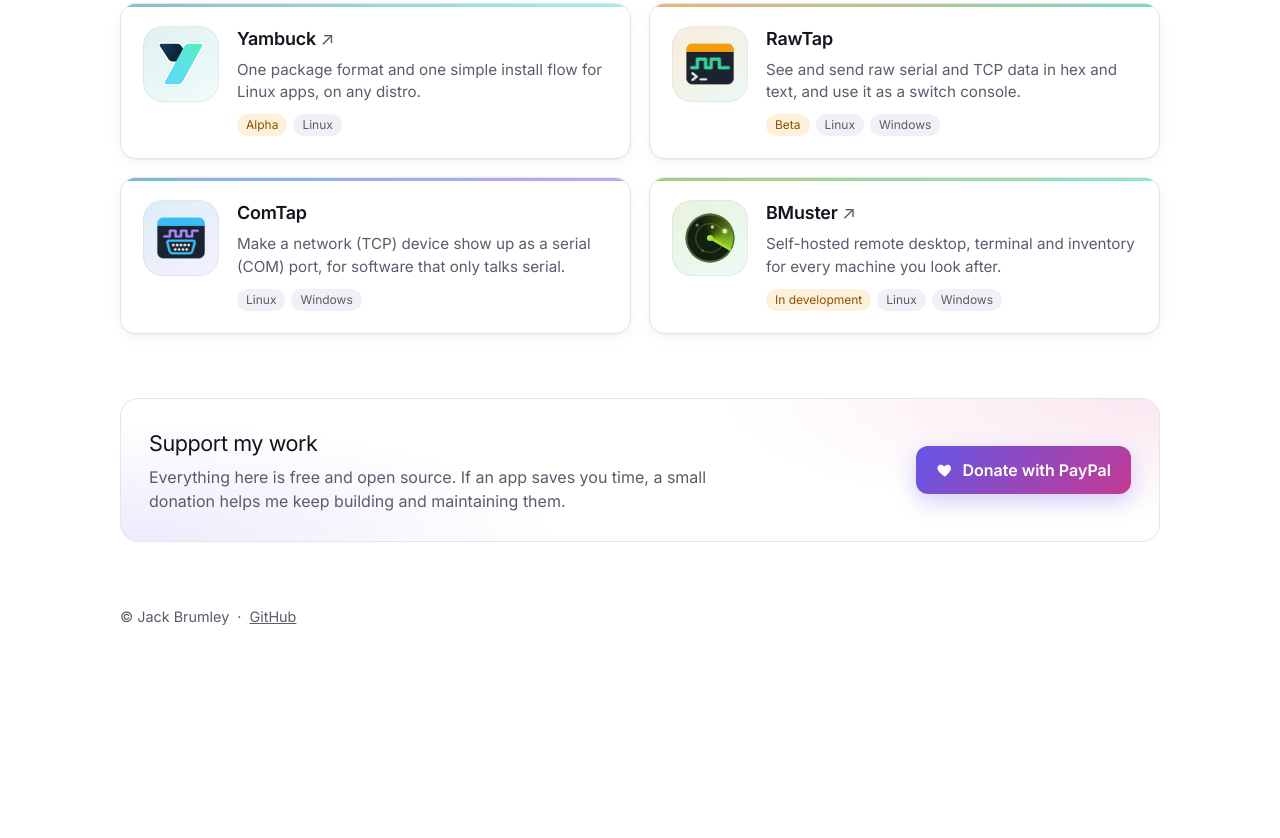
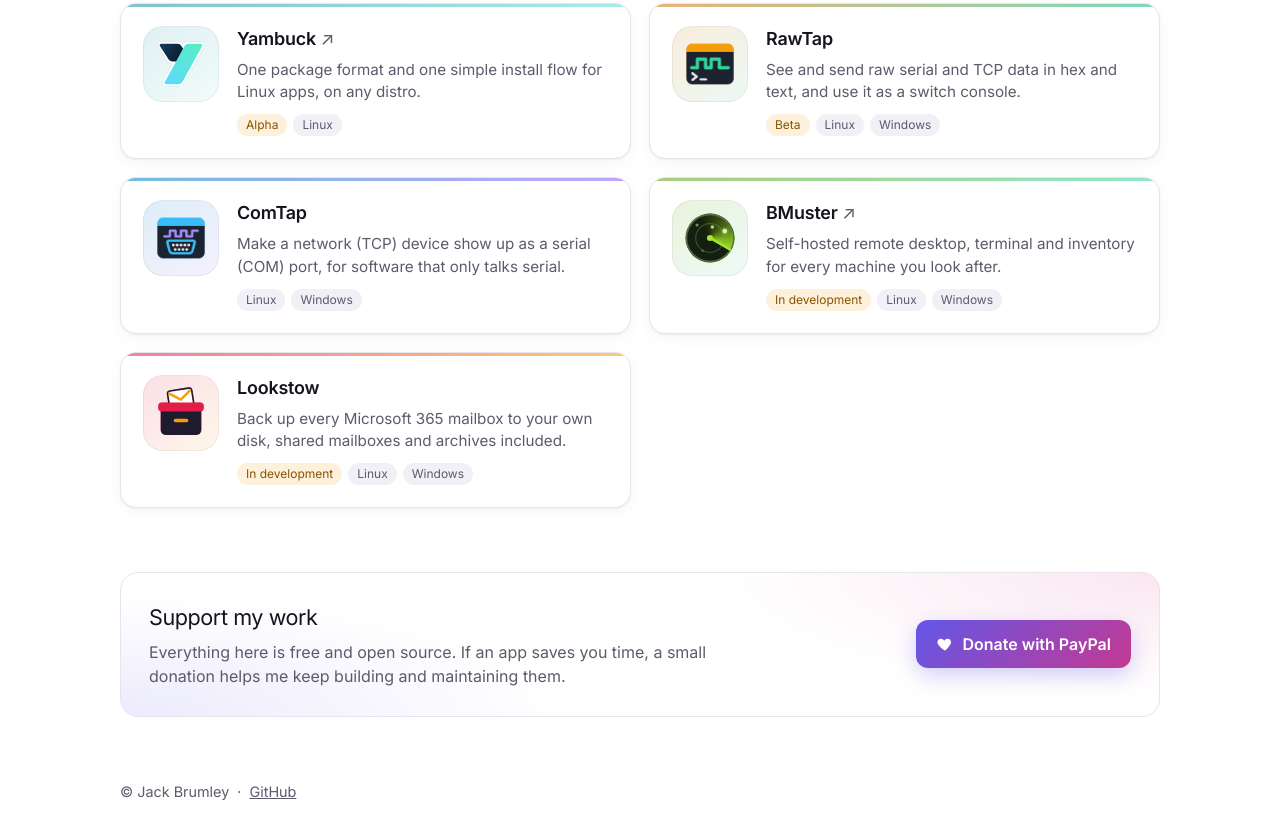
Before and after one commit to jackbrumley/jackbrumley.github.io, a plain HTML site: page index.html in a window 1280 px wide. Shown: the part 967-1805 px from the top of the page. Before the commit the page ends 1643 px from the top, so only its background shows below. Drawn offline with Linux system fonts and the light colour scheme.

Commit message:
feat: add Lookstow to the app grid, the shared app list and the release standard's table

```diff
--- a/index.html
+++ b/index.html
@@ -123,6 +123,16 @@
             </span>
           </a>
         </li>
+        <li>
+          <a class="card" href="/lookstow/" style="--app: #e11d48; --app-2: #f59e0b;">
+            <span class="tile"><img src="assets/icons/lookstow.svg" alt="" width="52" height="52" /></span>
+            <span class="card-body">
+              <span class="card-title">Lookstow</span>
+              <span class="card-text">Back up every Microsoft 365 mailbox to your own disk, shared mailboxes and archives included.</span>
+              <span class="tags"><span class="tag-wip">In development</span><span>Linux</span><span>Windows</span></span>
+            </span>
+          </a>
+        </li>
       </ul>
     </section>
 
--- a/shared/v1/apps.js
+++ b/shared/v1/apps.js
@@ -10,5 +10,6 @@ window.BRUMLEY_APPS = [
   { id: 'yambuck', name: 'Yambuck', url: 'https://yambuck.com/', icon: 'yambuck.svg', color: '#1f8f9c', color2: '#5ce0d2' },
   { id: 'rawtap', name: 'RawTap', url: 'https://brumley.info/rawtap/', icon: 'rawtap.png', color: '#d97706', color2: '#10b981' },
   { id: 'comtap', name: 'ComTap', url: 'https://brumley.info/comtap/', icon: 'comtap.png', color: '#0284c7', color2: '#8b5cf6' },
-  { id: 'bmuster', name: 'BMuster', url: 'https://bmuster.com/', icon: 'bmuster.svg', color: '#65a30d', color2: '#34d399' }
+  { id: 'bmuster', name: 'BMuster', url: 'https://bmuster.com/', icon: 'bmuster.svg', color: '#65a30d', color2: '#34d399' },
+  { id: 'lookstow', name: 'Lookstow', url: 'https://brumley.info/lookstow/', icon: 'lookstow.svg', color: '#e11d48', color2: '#f59e0b' }
 ];
```
Also changed, not shown: assets/icons/lookstow.svg (added), shared/v1/icons/lookstow.svg (added), 1 other file.
